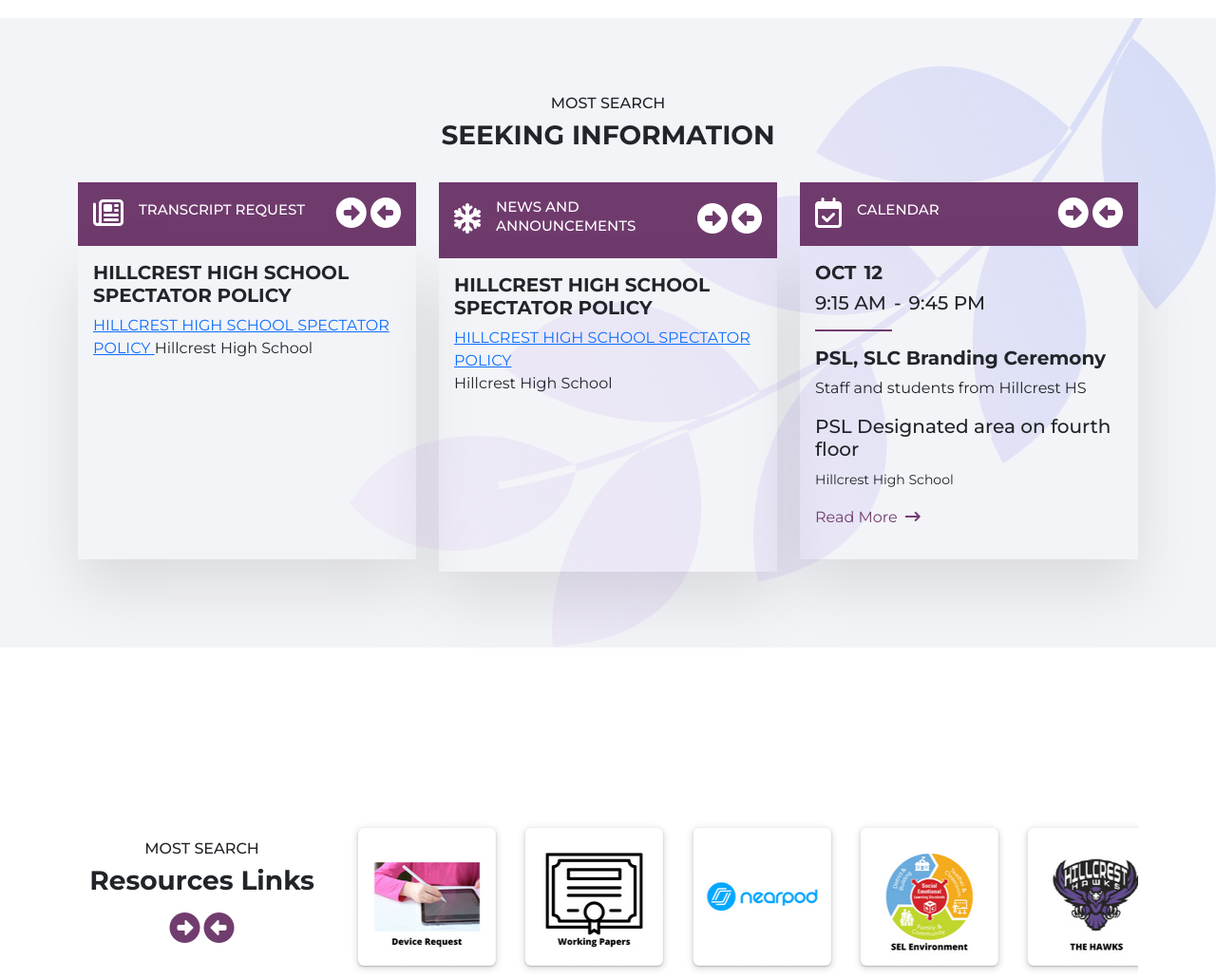
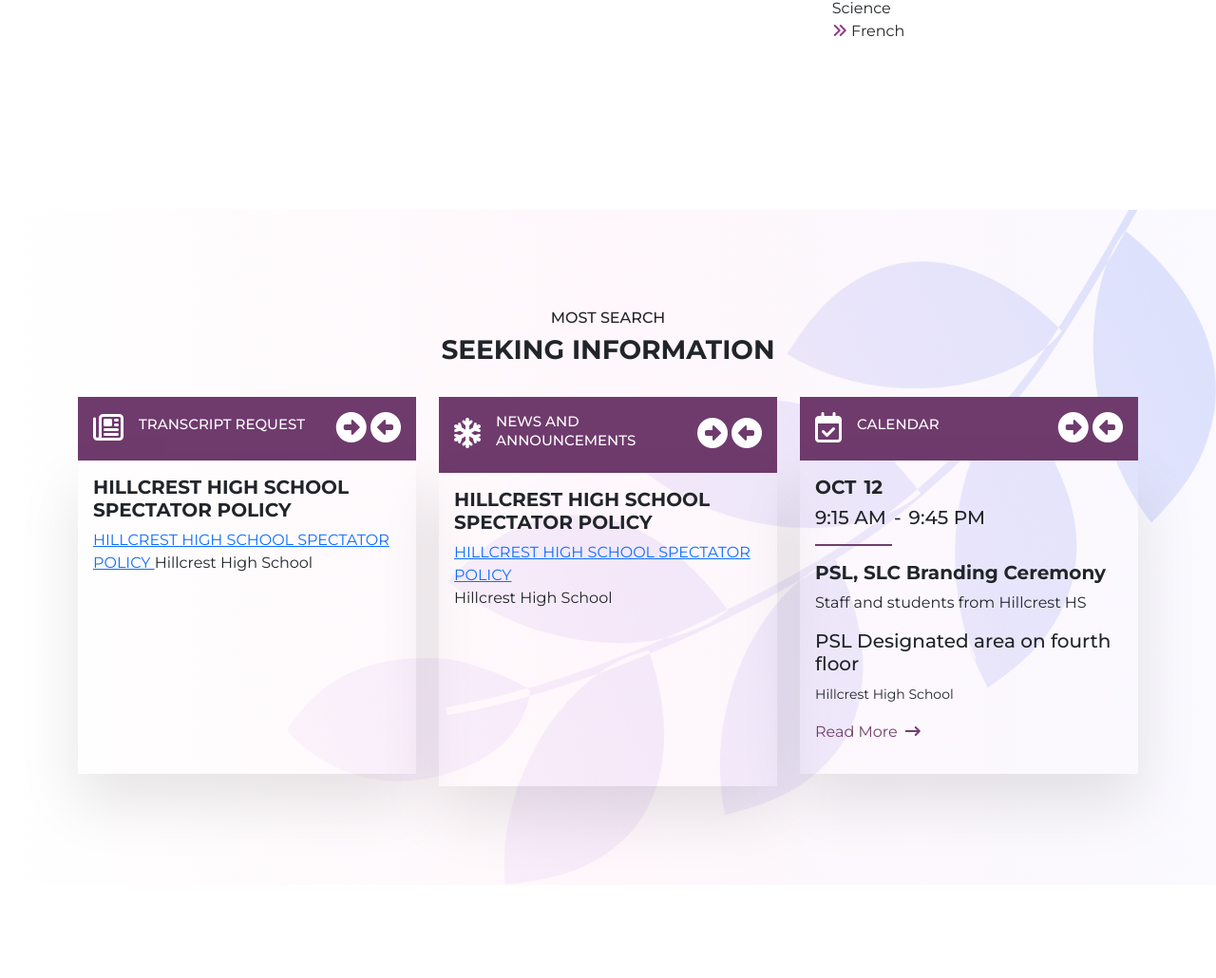
Before and after one commit to the-mihir/hillcrestweb, a plain HTML site: page index.html in a window 1280 px wide. Shown: the part 1716-2746 px from the top of the page at 95% size. Drawn offline with nearby package versions, Linux system fonts and the light colour scheme; files whose address does not match are found by name; a web font is replaced by a local one.

Commit message:
adding some shape

```diff
--- a/assets/css/style.css
+++ b/assets/css/style.css
@@ -4,6 +4,7 @@
   --primary-color: #713d6e;
   --secondary-color: rgb(0, 0, 0);
   --bg-secondary-color: rgb(201, 215, 241);
+  --gradient-6: linear-gradient(to right, rgba(255, 255, 255, 0.15), rgba(251, 199, 226, 0.15), rgba(220, 217, 254, 0.15));
 }
 
 * {
@@ -363,9 +364,15 @@ Root Related Style End
 /* *************************
 Blog Section Style Here
  *************************** */
+.blog__bg {
+  background-image: url('../images/leaf__shape.png');
+  background-position: right;
+  background-repeat: no-repeat;
+  background-size: contain;
+}
+
 .blog_news_container {
-  background-color: #f3f4f8;
-  background-image: url('../images/leaf__shape.png');
+  background: var(--gradient-6);
   background-position: right;
   background-size: contain;
   background-repeat: no-repeat;
--- a/index.html
+++ b/index.html
@@ -370,6 +370,7 @@
                         <img class="img-fluid" src="./assets/images/about_bg.webp" alt="" />
                     </div>
                     <div class="col-lg-7 col-md-7 col-sm-12 px-4">
+                        <div><img src="./assets/images/graduat.png" alt=""></div>
                         <h2 class="fa-1x">OVERVIEW OF</h2>
                         <h3 class="fw-bold text-uppercase">HILLCREST HIGH SCHOOL</h3>
                         <div class="divider mb-3"></div>
@@ -515,8 +516,9 @@
        Blog Section Here
     ---------------------------- -->
 
-        <section class="blog_news_container p-80 m-80">
-            <div class="container">
+        <section class="blog_news_container">
+            <div class="blog__bg p-80">
+                <div class="container py-4">
                     <h2 class="fa-1x text-center text-uppercase">most search</h2>
                     <h3 class="fw-bold pb-4 text-center text-uppercase">SEEKing INFORMATION</h3>
                     <div class="row">
@@ -671,7 +673,8 @@
                             <div class="d-flex justify-content-between align-items-center p-3 text-white"
                                 style="background-color: #6f3b6d">
                                 <div class="blog_head d-flex align-items-center gap-3">
-                                <a class="text-white" href="#"><i class="fa-regular fa-calendar-check fa-2x"></i></a>
+                                    <a class="text-white" href="#"><i
+                                            class="fa-regular fa-calendar-check fa-2x"></i></a>
                                     <div>
                                         <h5>CALENDAR</h5>
                                     </div>
@@ -793,6 +796,12 @@
                         </div>
                     </div>
                 </div>
+
+            </div>
+
+
+
+
         </section>
 
         <!------------------------------
```
Lines whose indentation alone changed are shown as unchanged.
